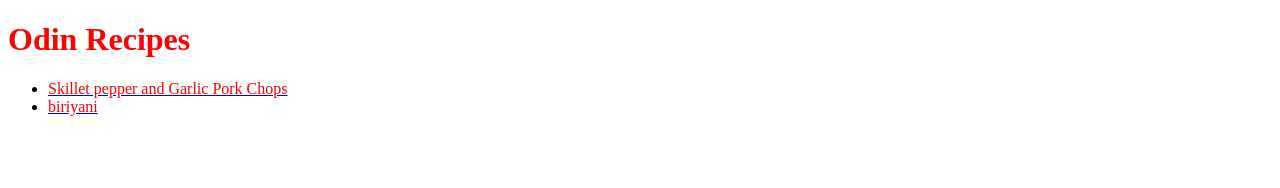
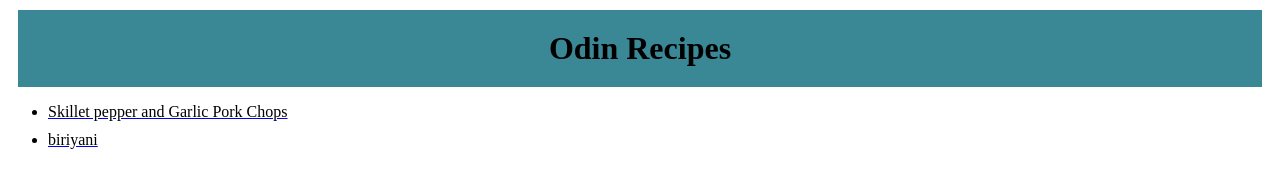
Before and after one commit to vignxshhh/Odin-Project-, a plain HTML site: page index.html in a window 1280 px wide. Drawn offline with Linux system fonts and the light colour scheme.

Commit message:
changed codes for practice

```diff
--- a/styles.css
+++ b/styles.css
@@ -1,4 +1,11 @@
-div {
-  color: red;
+h1{
+  padding: 20px;
+  text-align: center;
+  margin: 10px;
+  background-color: rgb(58, 135, 149);
+}
+.lists{
+  color: black;
+  margin-bottom: 10px;
   background-color: white;
 }
```
